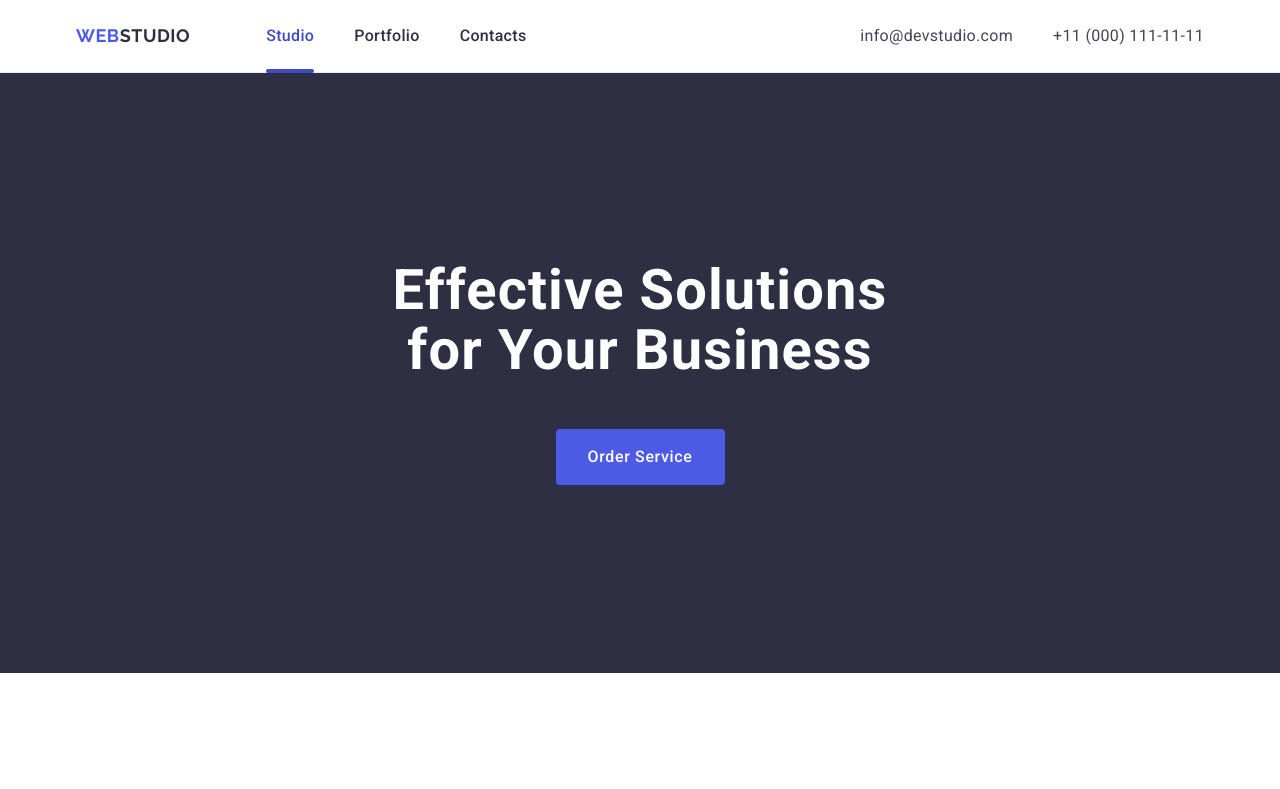
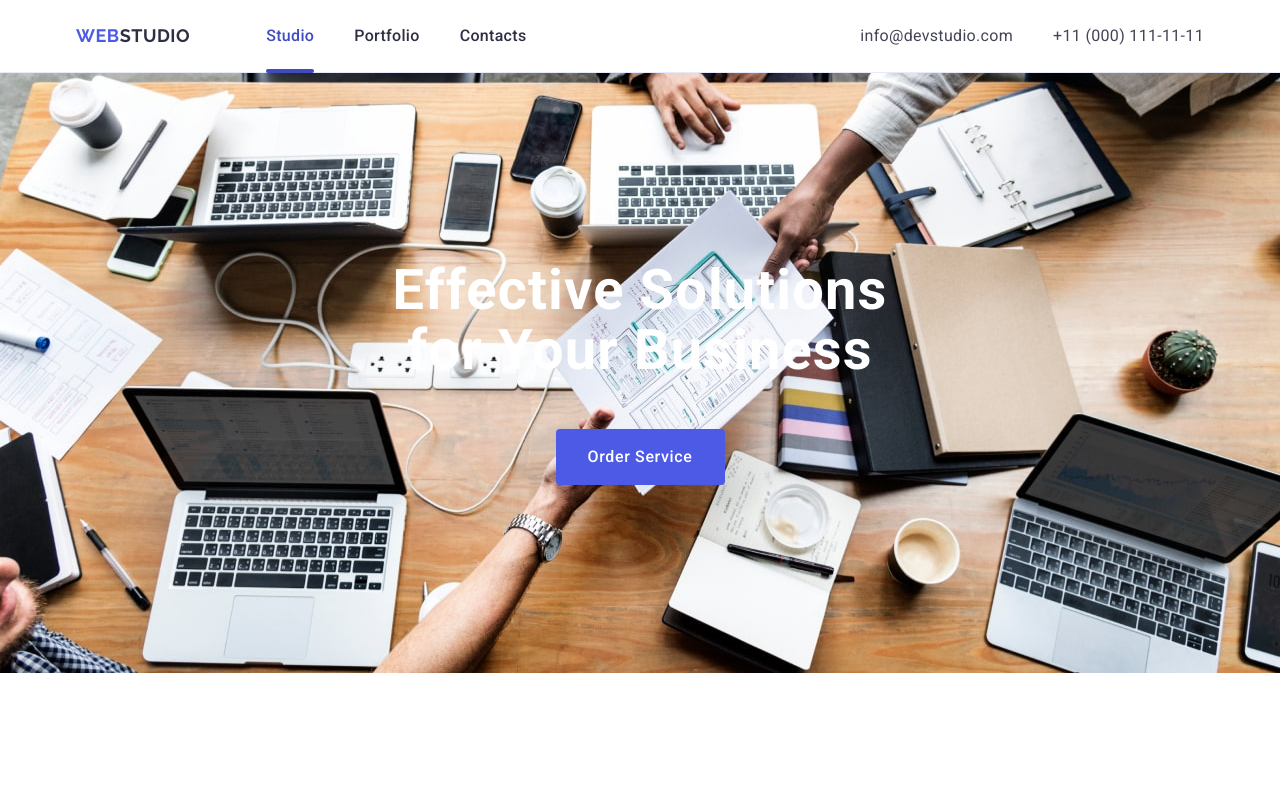
Before and after one commit to Marishenka/goit-markup-hw-04, a plain HTML site: page index.html in a window 1280 px wide. Shown: the top 789 px of the page. Drawn offline with nearby package versions, Linux system fonts and the light colour scheme.

Commit message:
hw4 add image to hero

```diff
--- a/css/styles.css
+++ b/css/styles.css
@@ -141,6 +141,11 @@ img {
   background: #2e2f42;
   padding-top: 188px;
   padding-bottom: 188px;
+  background-image: url(../images/office.jpg);
+  background-repeat: no-repeat;
+  background-position: center;
+  max-width: 1440px;
+  margin: 0 auto;
 }
 .hero-title {
   font-weight: 700;
```
Also changed, not shown: images/office.jpg (added).
